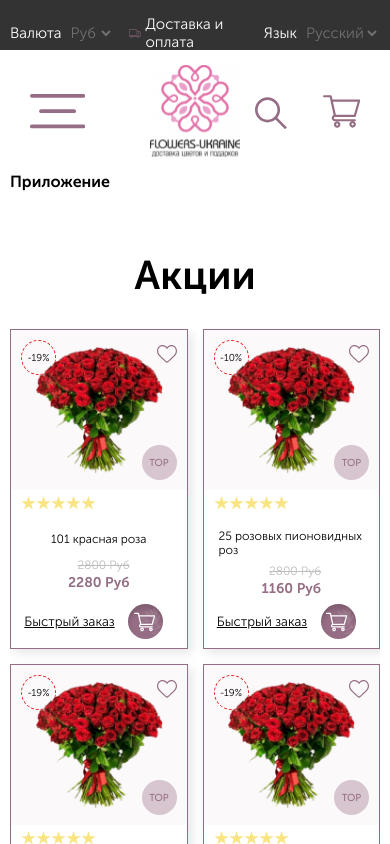
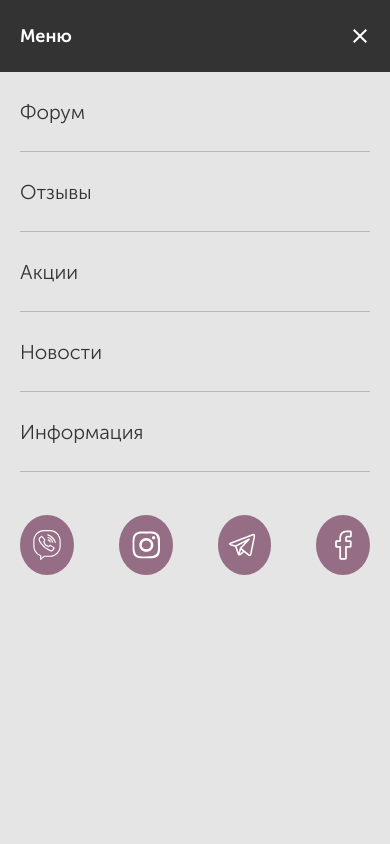
Before and after one commit to enkeess/flowers-shop, a React (Create React App) app: page / in a window 390 px wide. Shown: the top 844 px of the page. Built offline with nearby package versions, Linux system fonts and the light colour scheme.

Commit message:
working on header adaptibe

```diff
--- a/src/components/app/app.tsx
+++ b/src/components/app/app.tsx
@@ -69,12 +69,12 @@ export  const App = () => {
     <div className="app">
 		Приложение
 
-		<Carousel title={'Акции'} content={content}/>
+		{/* <Carousel title={'Акции'} content={content}/>
 
 		<Carousel title={'Сезонные'} content={content}/>
 
 		<Carousel title={'Подарки'} content={content}/>
-
+		 */}
     </div>
   );
 };
--- a/src/components/header/header.scss
+++ b/src/components/header/header.scss
@@ -163,6 +163,79 @@
   }
 }
 
+.side {
+  position: absolute;
+  top: 0;
+  left: 0;
+  right: 0;
+  min-height: 100vh;
+  background: #e5e5e5;
+  z-index: 10;
+
+  padding-bottom: 50px;
+  &__upline {
+    height: 72px;
+    background: var(--dark-gray);
+    display: flex;
+    align-items: center;
+    justify-content: space-between;
+  }
+
+  &__title {
+    font-size: 18px;
+    line-height: 24px;
+    color: var(--white);
+    font-weight: 700;
+    margin-left: 20px;
+  }
+
+  &__close {
+    display: flex;
+    background: none;
+    border: none;
+    align-items: center;
+    justify-content: center;
+    width: 60px;
+    height: 60px;
+  }
+  &__list {
+    display: flex;
+    flex-direction: column;
+    margin: 0 20px;
+  }
+  &__list-item {
+    font-weight: 300;
+    font-size: 20px;
+    line-height: 24px;
+    height: 80px;
+    display: flex;
+    align-items: center;
+    justify-content: flex-start;
+    border-bottom: solid 1px var(--light-gray);
+  }
+  &__socials {
+    display: flex;
+    gap: 45px;
+    justify-content: center;
+    margin: 0 20px;
+    margin-top: 43px;
+  }
+
+  &__social {
+    height: 60px;
+    width: 60px;
+    background: var(--primary);
+    display: flex;
+    align-items: center;
+    justify-content: center;
+    border-radius: 50%;
+    svg {
+      height: 30px;
+      width: auto;
+    }
+  }
+}
+
 @media (max-width: 1440px) {
   .header {
     &__logo svg {
@@ -302,3 +375,36 @@
     }
   }
 }
+
+@media (max-width: 425px) {
+  .header {
+    &__block {
+      &-item {
+        font-size: 13px;
+        span {
+          display: none;
+        }
+      }
+    }
+
+    &__icons {
+      margin-right: 10px;
+      svg {
+        height: 20px;
+      }
+    }
+    &__menu {
+      margin-left: 10px;
+
+      svg {
+        height: 20px;
+      }
+    }
+    &__logo {
+      svg {
+        height: 78px;
+        width: auto;
+      }
+    }
+  }
+}
--- a/src/components/header/header.tsx
+++ b/src/components/header/header.tsx
@@ -179,7 +179,7 @@ export const Header = () => {
 							<div className={'header__upline-container'}>
 								<div className={'header__block'}>
 									<div className={'header__block-item'}>
-										Валюта
+										<span>Валюта</span>
 										<select className={'header__select'} >
 											<option value="rub">Руб</option>
 											<option value="usd">Usd</option>
@@ -192,7 +192,7 @@ export const Header = () => {
 									</a>
 
 									<div className={'header__block-item'}>
-										Язык
+										<span>Язык </span>
 										<select className={'header__select'} >
 											<option value="rus">Русский</option>
 											<option value="en">English</option>
@@ -229,11 +229,45 @@ export const Header = () => {
 
 				</header>
 
-{/*
-			<div className='header__side'>
-				sidebar
 
-				<div className={'header__route'} >
+			<div className='side'>
+				<div className={'side__upline'}>
+					<div className={'side__title'}>
+						Меню
+					</div>
+					<button className={'side__close'}>
+						<Icons.CloseIcon/>
+					</button>
+				</div>
+
+				<ul className={'side__list'}>
+					{routes.map(route => {
+						return(
+							<li className={'side__list-item'}>
+								<a href={route.link}>
+									{route.text}
+								</a>
+							</li>
+						);
+					})}
+				</ul>
+
+				<div className={'side__socials'} >
+					<a href="#" className={'side__social'}>
+						<Icons.ViberIcon/>
+					</a>
+					<a href="#" className={'side__social'}>
+						<Icons.InstagramIcon/>
+					</a>
+					<a href="#" className={'side__social'}>
+						<Icons.TelegramIcon/>
+					</a>
+					<a href="#" className={'side__social'}>
+						<Icons.FacebookIcon/>
+					</a>
+				</div>
+
+									{/* <div className={'header__route'} >
 										<div>
 											Каталог товаров
 										</div>
@@ -246,25 +280,12 @@ export const Header = () => {
 									</div>
 
 									<div className={'header__contacts'} >
-					<div className={'header__socials'} >
-						<a href="#" className={'header__social'}>
-							<Icons.ViberIcon/>
-						</a>
-						<a href="#" className={'header__social'}>
-							<Icons.InstagramIcon/>
-						</a>
-						<a href="#" className={'header__social'}>
-							<Icons.TelegramIcon/>
-						</a>
-						<a href="#" className={'header__social'}>
-							<Icons.FacebookIcon/>
-						</a>
-					</div>
+
 										<div className={'header__number'}>
 											<a href='tel: 380678293030'> +38 (067) 829 30 30</a>
 										</div>
+									</div> */}
 			</div>
-			</div> */}
 
 			</>
 		);
--- a/src/styles/variables.scss
+++ b/src/styles/variables.scss
@@ -1,14 +1,15 @@
 :root {
   --museo-sans: "Museo Sans Cyrl";
   --euclid-circular-b: "Euclid Circular B";
-	--primary: #956D84;
+  --primary: #956d84;
   --primary-hover: rgb(160 85 126);
   --primary-click: rgb(231 121 183);
-	--white: #FFF;
+  --white: #fff;
   --black: #000;
   --gray: #828282;
   --dark-gray: #333;
-	--background: #E5E5E5;
+  --light-gray: rgba(0, 0, 0, 0.2);
+  --background: #e5e5e5;
   --container-width: 1420px;
 }
 
```
Lines whose indentation alone changed are shown as unchanged.
